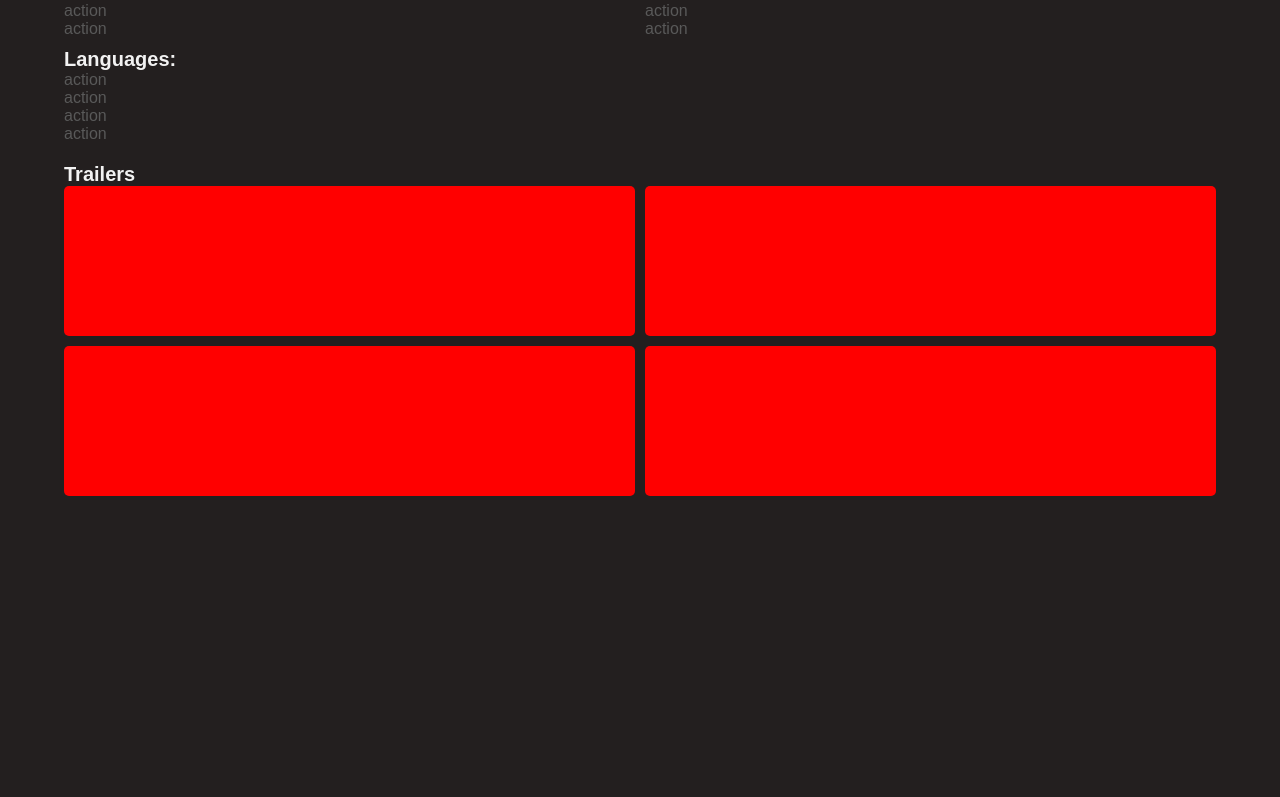
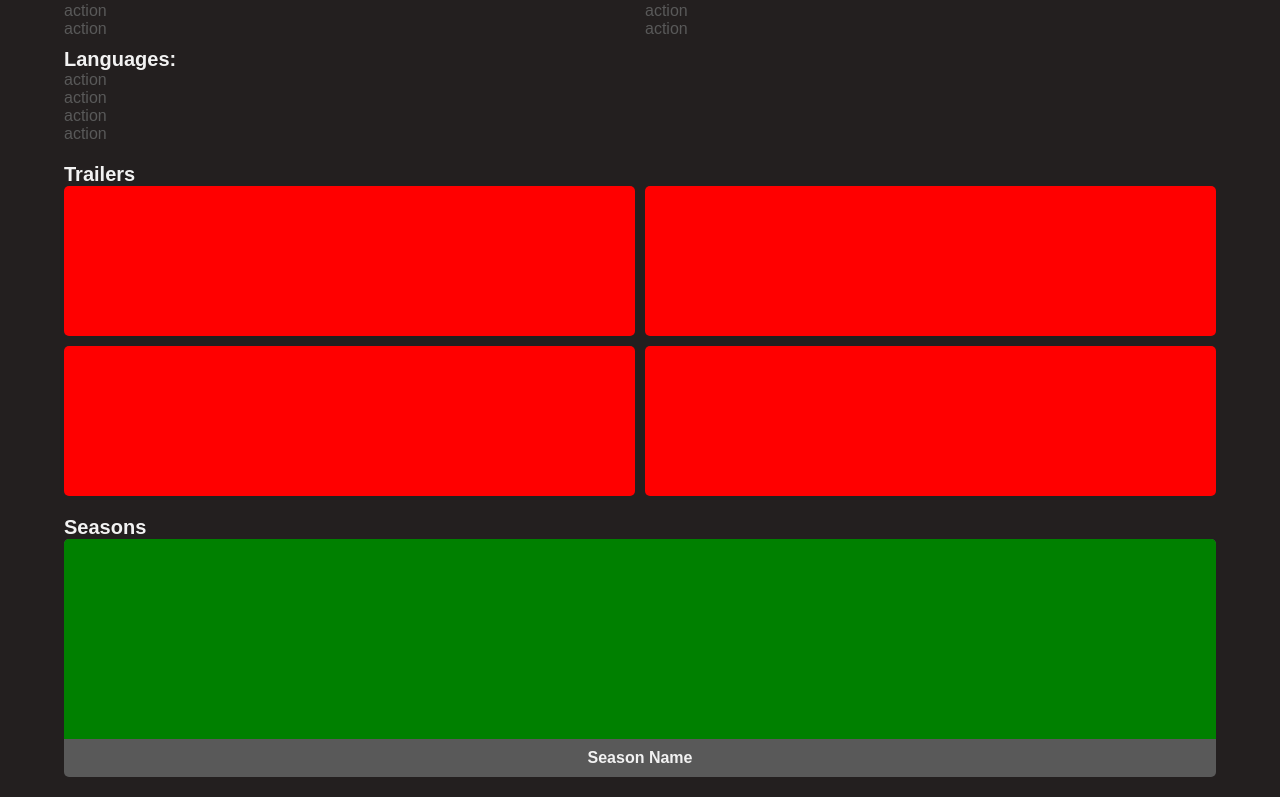
Before and after one commit to lucianoadamczuk/netflix-replica, a React (Vite) app: page / in a window 1280 px wide. Shown: the part 1814-2611 px from the top of the page. Before the commit the page ends 2330 px from the top, so only its background shows below. Built offline with nearby package versions, Linux system fonts and the light colour scheme.

Commit message:
feat(sections): :construction: create Seasons

```diff
--- a/src/pages/PageDetails/PageDetails.tsx
+++ b/src/pages/PageDetails/PageDetails.tsx
@@ -1,4 +1,4 @@
-import { Header, MainDetails, Trailers } from "./sections";
+import { Header, MainDetails, Seasons, Trailers } from "./sections";
 
 export default function PageDetails() {
   return (
@@ -7,6 +7,7 @@ export default function PageDetails() {
       <main>
         <MainDetails />
         <Trailers />
+        <Seasons />
       </main>
     </>
   );
--- /dev/null
+++ b/src/pages/PageDetails/sections/Seasons/Seasons.module.css
@@ -0,0 +1,27 @@
+.container {
+  margin: var(--space-normal) 0;
+  padding: 0 var(--container);
+}
+
+.seasonsContainer {
+  display: grid;
+  grid-template-columns: 1fr;
+  gap: var(--space-small);
+}
+
+.seasonCard {
+  padding-bottom: var(--space-small);
+  display: flex;
+  flex-direction: column;
+  align-items: center;
+  gap: var(--space-small);
+  background-color: var(--color-muted);
+  border-radius: var(--rounded-small);
+  overflow: hidden;
+}
+
+.image {
+  width: 100%;
+  height: 200px;
+  background-color: green;
+}
--- /dev/null
+++ b/src/pages/PageDetails/sections/Seasons/Seasons.tsx
@@ -0,0 +1,19 @@
+import styles from "./Seasons.module.css";
+
+// TODO
+// add props
+// add images
+
+export default function Seasons() {
+  return (
+    <section className={styles.container}>
+      <h5>Seasons</h5>
+      <div className={styles.seasonsContainer}>
+        <article className={styles.seasonCard}>
+          <div className={styles.image}></div>
+          <h6>Season Name</h6>
+        </article>
+      </div>
+    </section>
+  );
+}
--- a/src/pages/PageDetails/sections/index.ts
+++ b/src/pages/PageDetails/sections/index.ts
@@ -1,3 +1,4 @@
 export { default as Header } from "./Header/Header";
 export { default as MainDetails } from "./MainDetails/MainDetails";
+export { default as Seasons } from "./Seasons/Seasons";
 export { default as Trailers } from "./Trailers/Trailers";
```
